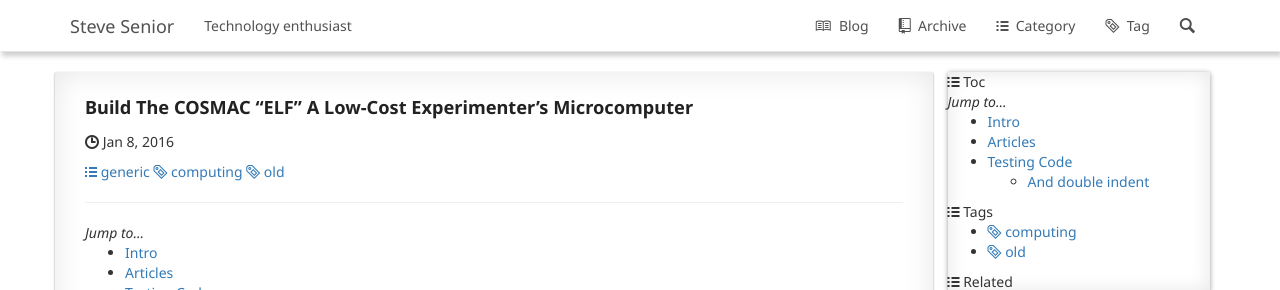
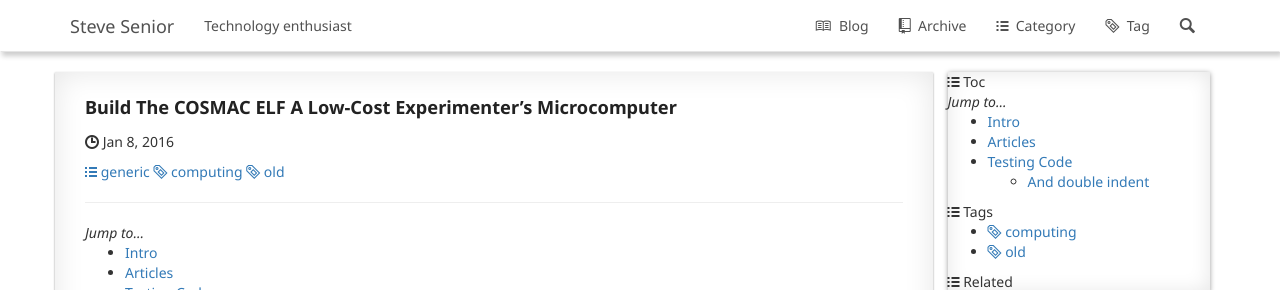
Before and after one commit to ssenior45/ssenior45.github.io, a Jekyll site: the page built from _posts/2016-01-08-your-filename.md, in a window 1280 px wide. Shown: the top 290 px of the page. Built offline with Jekyll 4.4.1, drawn with Linux system fonts in a browser that asks for light colours; nearby versions of some CDN libraries; Markdown is read by kramdown in place of the engine named in the settings; comment, search, counter and statistics services are not loaded.

```diff
--- a/_posts/2016-01-08-your-filename.md
+++ b/_posts/2016-01-08-your-filename.md
@@ -1,7 +1,7 @@
 ---
 published: true
 layout: post
-title: "Build The COSMAC “ELF” A Low-Cost Experimenter’s Microcomputer"
+title: "Build The COSMAC ELF A Low-Cost Experimenter’s Microcomputer"
 tags: computing old
 categories: generic
 share: "twitter --twitter-hashtags"
```
